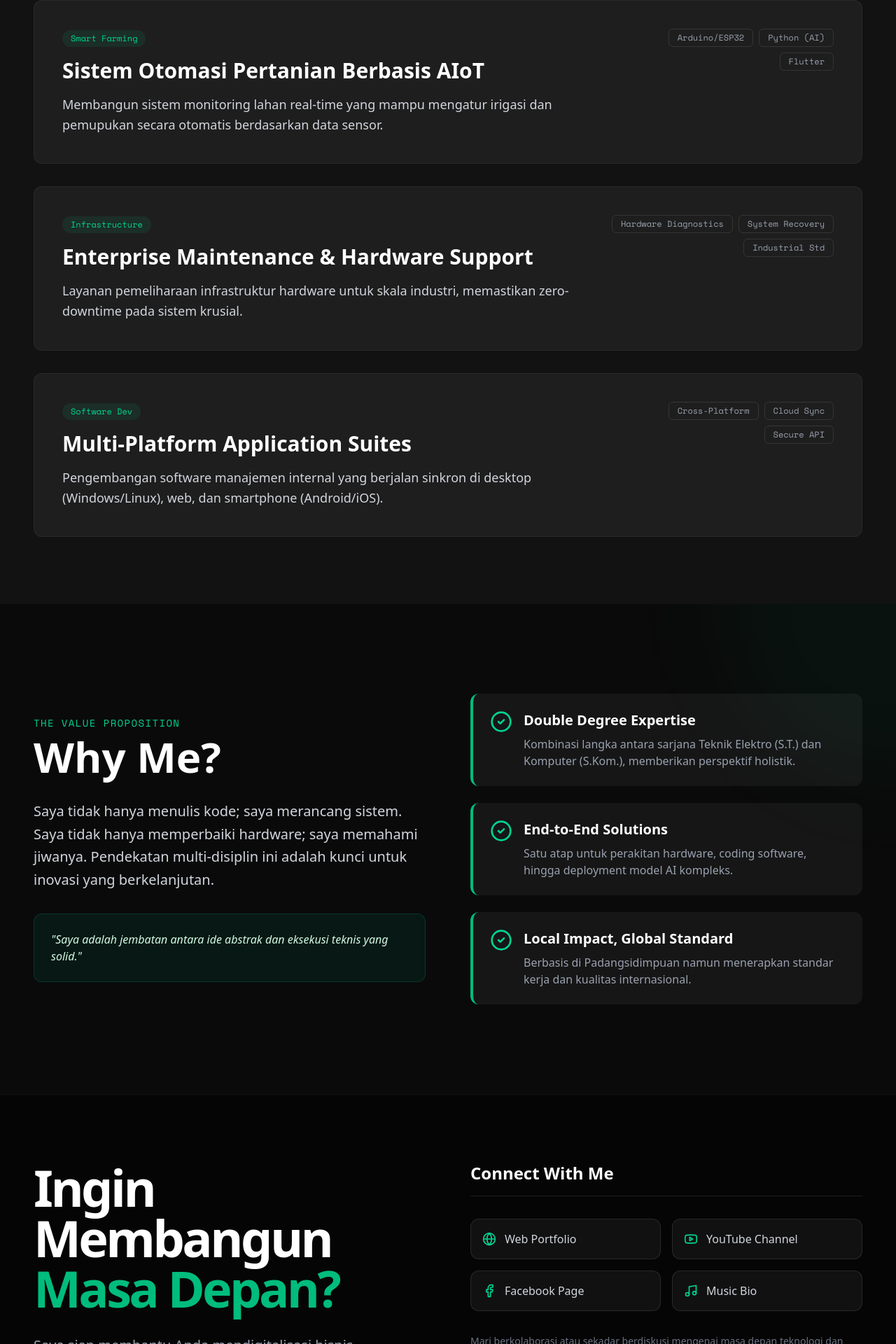
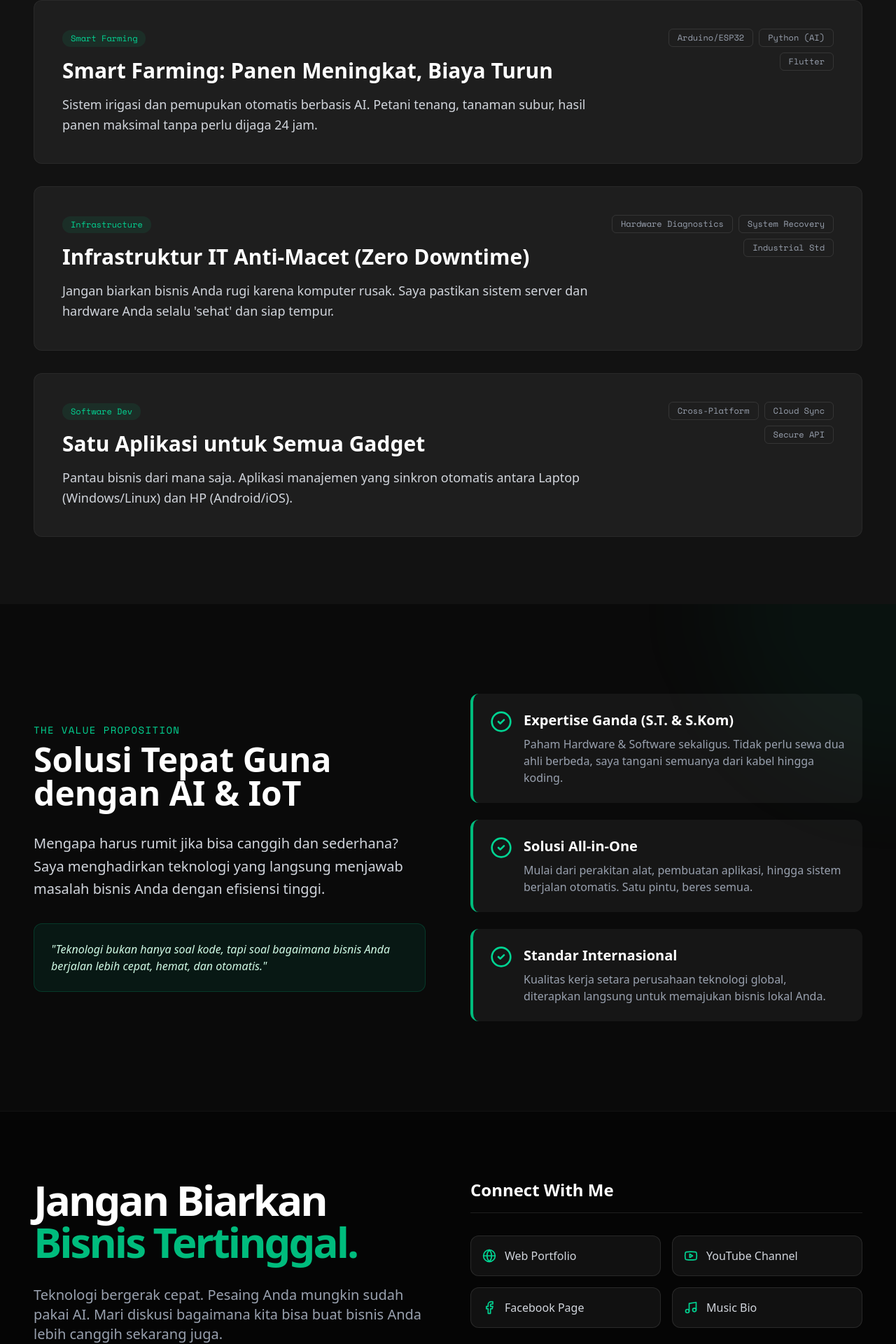
Before and after one commit to YudiMuchtar/PortofolioSkill, a Next.js app: page / in a window 1280 px wide. Shown: the part 5557-7477 px from the top of the page at 70% size. Built offline with nearby package versions, Linux system fonts and the light colour scheme.

Commit message:
Optimize content, SEO, and performance

```diff
--- a/app/layout.tsx
+++ b/app/layout.tsx
@@ -14,9 +14,33 @@ const orbitron = Orbitron({
 });
 
 export const metadata: Metadata = {
-  title: "Yudi Muchtar PK Siregar | AI & IoT Engineer",
-  description: "Portofolio resmi Yudi Muchtar PK Siregar, S.T., S.Kom. Ahli solusi AIoT (Smart Home, City, Farming) dan Produser Musik AI berbasis di Padangsidimpuan, Sumatera Utara, Indonesia.",
-  keywords: ["Yudi Muchtar PK Siregar", "AI & IoT Expert Indonesia", "Smart City Consultant", "Smart Farming Padangsidimpuan", "AI Music Producer Indonesia", "Smart Home Solutions", "Solusi AIoT"],
+  title: "Jasa Pembuat Sistem Solusi Berbasis Ai dan IoT | Yudi Muchtar PK Siregar",
+  description: "Mobile Developer Android dan IOS, Software Developer untuk Windows/Linux/Mac. Solusi Smart Home, Smart City, & Smart Farming terpercaya dengan standar global.",
+  keywords: [
+    "Jasa Pembuat Sistem Solusi Berbasis Ai dan IoT",
+    "Mobile Developer Android dan IOS",
+    "Software Developer untuk Windows/Linux/Mac",
+    "Jasa IoT Indonesia",
+    "Konsultan Smart Home",
+    "Smart Farming Padangsidimpuan",
+    "Yudi Muchtar PK Siregar"
+  ],
+  openGraph: {
+    title: "Jasa Pembuat Sistem Solusi Berbasis Ai dan IoT | Yudi Muchtar PK Siregar",
+    description: "Mobile Developer Android dan IOS, Software Developer untuk Windows/Linux/Mac. Solusi Smart Home, Smart City, & Smart Farming terpercaya.",
+    url: "https://yudimuchtarpksiregar.com",
+    siteName: "Yudi Muchtar Portfolio",
+    images: [
+      {
+        url: "/sequence/frame_060.png", // Using a representative frame as OG image
+        width: 1200,
+        height: 630,
+        alt: "Yudi Muchtar - AI & IoT Engineer",
+      },
+    ],
+    locale: "id_ID",
+    type: "website",
+  },
 };
 
 export default function RootLayout({
@@ -24,9 +48,31 @@ export default function RootLayout({
 }: Readonly<{
   children: React.ReactNode;
 }>) {
+  const jsonLd = {
+    "@context": "https://schema.org",
+    "@type": "ProfessionalService",
+    "name": "Yudi Muchtar PK Siregar",
+    "image": "https://yudimuchtarpksiregar.com/sequence/frame_060.png",
+    "url": "https://yudimuchtarpksiregar.com",
+    "telephone": "+6281396084064",
+    "email": "yudimuchtarpksiregar@gmail.com",
+    "address": {
+      "@type": "PostalAddress",
+      "addressLocality": "Padangsidimpuan",
+      "addressRegion": "Sumatera Utara",
+      "addressCountry": "ID"
+    },
+    "description": "Jasa Pembuat Sistem Solusi Berbasis Ai dan IoT, Mobile Developer, dan Software Developer Professional.",
+    "priceRange": "$$$"
+  };
+
   return (
     <html lang="en">
       <body className={`${spaceMono.variable} ${orbitron.variable} font-mono antialiased`}>
+        <script
+          type="application/ld+json"
+          dangerouslySetInnerHTML={{ __html: JSON.stringify(jsonLd) }}
+        />
         {children}
       </body>
     </html>
--- a/components/Contact.tsx
+++ b/components/Contact.tsx
@@ -35,11 +35,11 @@ export default function Contact() {
                 <div className="grid grid-cols-1 md:grid-cols-2 gap-16 mb-20">
                     {/* Call to Action Column */}
                     <div>
-                        <h2 className="text-5xl md:text-7xl font-bold text-white mb-8 tracking-tighter">
-                            Ingin Membangun <br /> <span className="text-emerald-500">Masa Depan?</span>
+                        <h2 className="text-4xl md:text-6xl font-bold text-white mb-8 tracking-tighter">
+                            Jangan Biarkan <br /> <span className="text-emerald-500">Bisnis Tertinggal.</span>
                         </h2>
                         <p className="text-xl text-gray-400 max-w-xl mb-12">
-                            Saya siap membantu Anda mendigitalisasi bisnis, mengoptimalkan sistem AIoT, atau berkolaborasi dalam karya seni futuristik.
+                            Teknologi bergerak cepat. Pesaing Anda mungkin sudah pakai AI. Mari diskusi bagaimana kita bisa buat bisnis Anda lebih canggih sekarang juga.
                         </p>
 
                         <div className="space-y-4">
--- a/components/Experience.tsx
+++ b/components/Experience.tsx
@@ -1,20 +1,20 @@
 export default function Experience() {
     const works = [
         {
-            title: "Sistem Otomasi Pertanian Berbasis AIoT",
-            desc: "Membangun sistem monitoring lahan real-time yang mampu mengatur irigasi dan pemupukan secara otomatis berdasarkan data sensor.",
+            title: "Smart Farming: Panen Meningkat, Biaya Turun",
+            desc: "Sistem irigasi dan pemupukan otomatis berbasis AI. Petani tenang, tanaman subur, hasil panen maksimal tanpa perlu dijaga 24 jam.",
             tech: ["Arduino/ESP32", "Python (AI)", "Flutter"],
             type: "Smart Farming"
         },
         {
-            title: "Enterprise Maintenance & Hardware Support",
-            desc: "Layanan pemeliharaan infrastruktur hardware untuk skala industri, memastikan zero-downtime pada sistem krusial.",
+            title: "Infrastruktur IT Anti-Macet (Zero Downtime)",
+            desc: "Jangan biarkan bisnis Anda rugi karena komputer rusak. Saya pastikan sistem server dan hardware Anda selalu 'sehat' dan siap tempur.",
             tech: ["Hardware Diagnostics", "System Recovery", "Industrial Std"],
             type: "Infrastructure"
         },
         {
-            title: "Multi-Platform Application Suites",
-            desc: "Pengembangan software manajemen internal yang berjalan sinkron di desktop (Windows/Linux), web, dan smartphone (Android/iOS).",
+            title: "Satu Aplikasi untuk Semua Gadget",
+            desc: "Pantau bisnis dari mana saja. Aplikasi manajemen yang sinkron otomatis antara Laptop (Windows/Linux) dan HP (Android/iOS).",
             tech: ["Cross-Platform", "Cloud Sync", "Secure API"],
             type: "Software Dev"
         }
--- a/components/WhyMe.tsx
+++ b/components/WhyMe.tsx
@@ -3,16 +3,16 @@ import { CheckCircle2 } from "lucide-react";
 export default function WhyMe() {
     const values = [
         {
-            title: "Double Degree Expertise",
-            desc: "Kombinasi langka antara sarjana Teknik Elektro (S.T.) dan Komputer (S.Kom.), memberikan perspektif holistik."
+            title: "Expertise Ganda (S.T. & S.Kom)",
+            desc: "Paham Hardware & Software sekaligus. Tidak perlu sewa dua ahli berbeda, saya tangani semuanya dari kabel hingga koding."
         },
         {
-            title: "End-to-End Solutions",
-            desc: "Satu atap untuk perakitan hardware, coding software, hingga deployment model AI kompleks."
+            title: "Solusi All-in-One",
+            desc: "Mulai dari perakitan alat, pembuatan aplikasi, hingga sistem berjalan otomatis. Satu pintu, beres semua."
         },
         {
-            title: "Local Impact, Global Standard",
-            desc: "Berbasis di Padangsidimpuan namun menerapkan standar kerja dan kualitas internasional."
+            title: "Standar Internasional",
+            desc: "Kualitas kerja setara perusahaan teknologi global, diterapkan langsung untuk memajukan bisnis lokal Anda."
         }
     ];
 
@@ -26,13 +26,13 @@ export default function WhyMe() {
 
                     <div>
                         <h2 className="text-sm font-mono text-emerald-400 mb-2 tracking-widest uppercase">The Value Proposition</h2>
-                        <h3 className="text-4xl md:text-6xl font-bold text-white mb-8">Why Me?</h3>
+                        <h3 className="text-3xl md:text-5xl font-bold text-white mb-8">Solusi Tepat Guna <br /> dengan AI & IoT</h3>
                         <p className="text-xl text-gray-300 leading-relaxed mb-8">
-                            Saya tidak hanya menulis kode; saya merancang sistem. Saya tidak hanya memperbaiki hardware; saya memahami jiwanya. Pendekatan multi-disiplin ini adalah kunci untuk inovasi yang berkelanjutan.
+                            Mengapa harus rumit jika bisa canggih dan sederhana? Saya menghadirkan teknologi yang langsung menjawab masalah bisnis Anda dengan efisiensi tinggi.
                         </p>
                         <div className="p-6 bg-emerald-900/20 rounded-xl border border-emerald-500/20">
                             <p className="text-emerald-100 italic">
-                                "Saya adalah jembatan antara ide abstrak dan eksekusi teknis yang solid."
+                                "Teknologi bukan hanya soal kode, tapi soal bagaimana bisnis Anda berjalan lebih cepat, hemat, dan otomatis."
                             </p>
                         </div>
                     </div>
```
